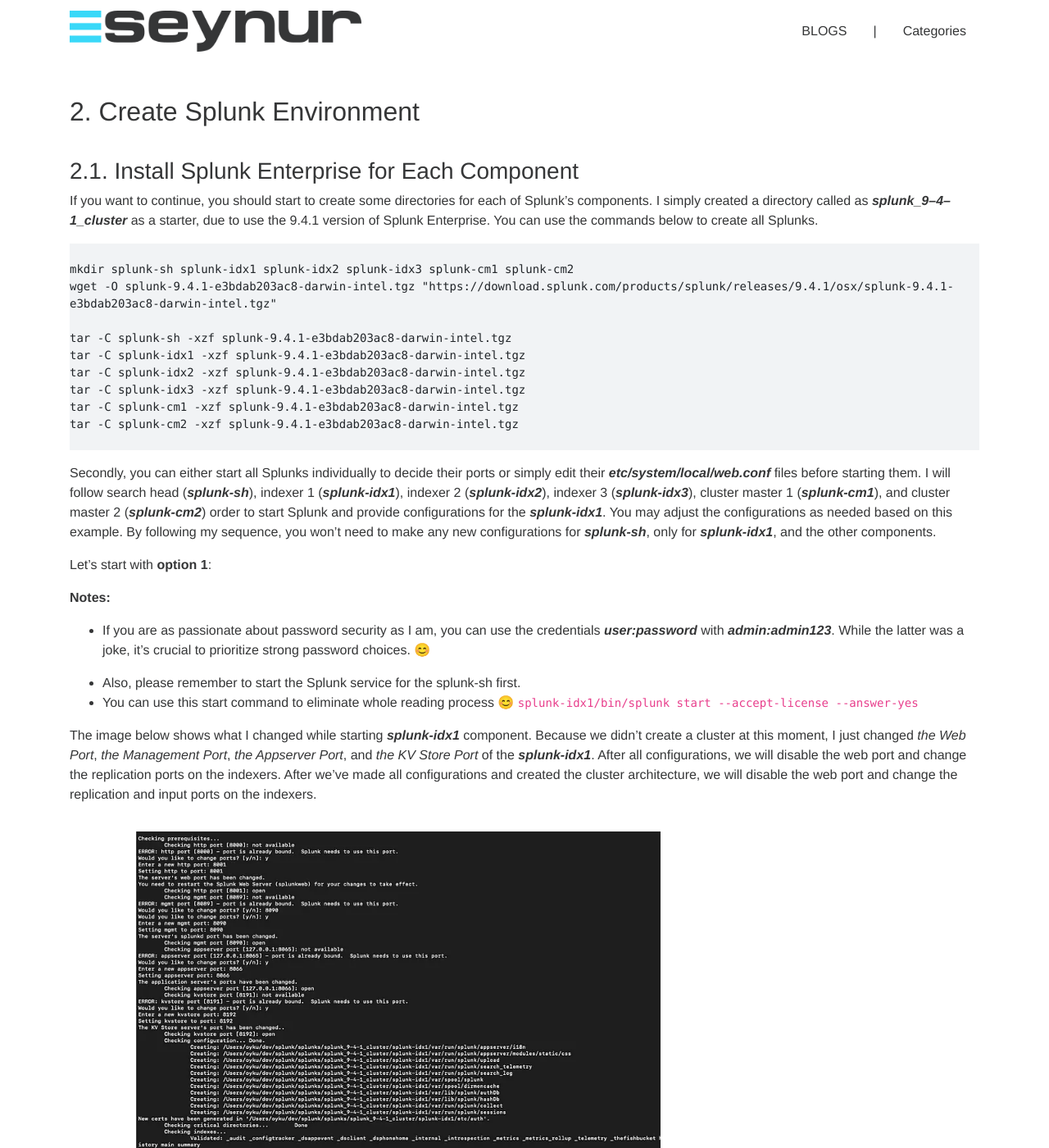
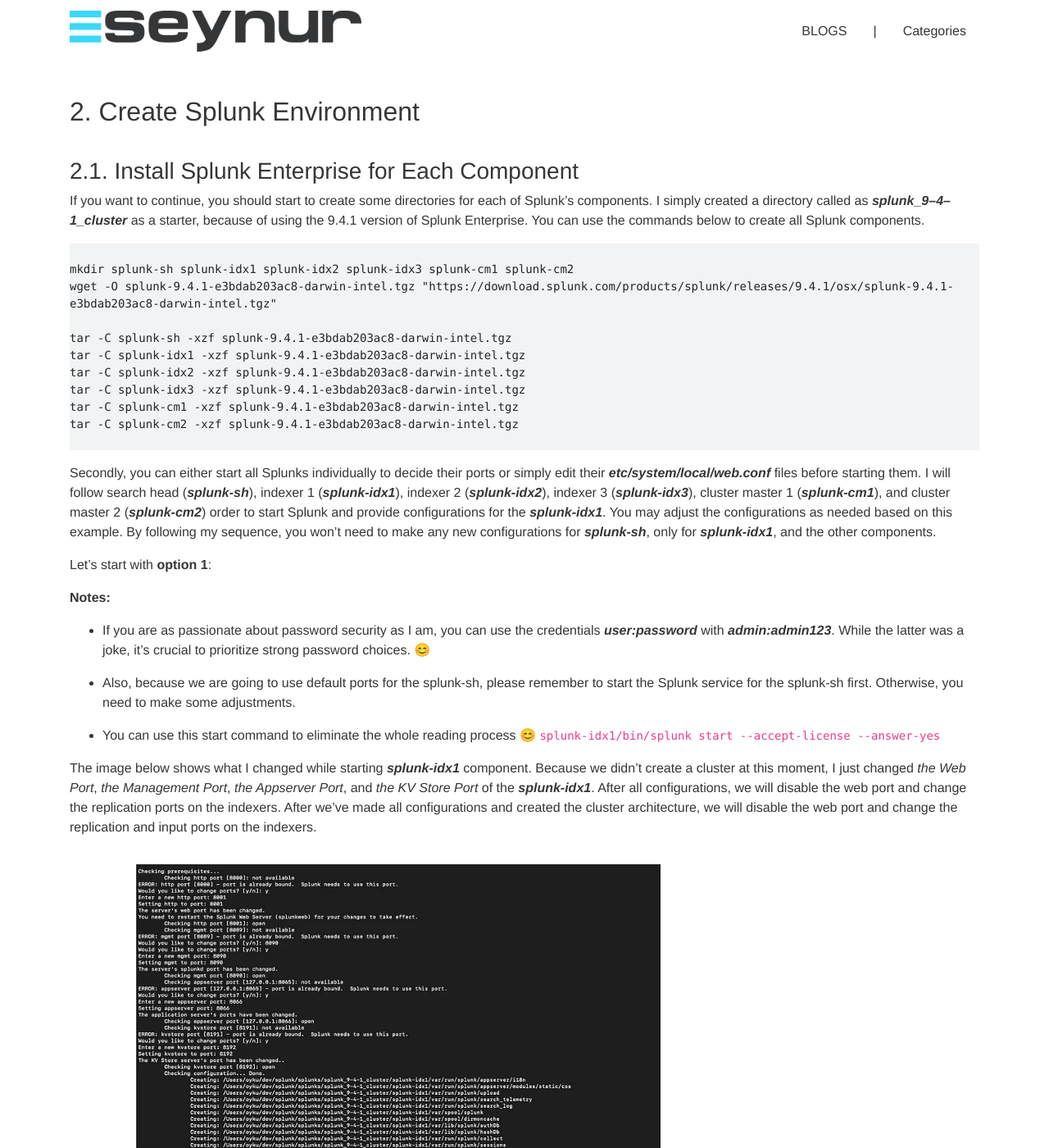
Before and after one commit to seynur/blog, a Jekyll site: the page built from _posts/2025-04-24-local-test-of-the-cluster-manager-redundancy-in-splunk.md, in a window 1280 px wide and 1400 px high, scrolled down 1408 px. Shown: the whole window at 82% size. Built offline with Jekyll 4.4.1, drawn with Linux system fonts in a browser that asks for light colours; nearby versions of some CDN libraries; some of the changed text lies outside the part shown.

Commit message:
update for blog part 2

````diff
--- a/_posts/2025-04-24-local-test-of-the-cluster-manager-redundancy-in-splunk.md
+++ b/_posts/2025-04-24-local-test-of-the-cluster-manager-redundancy-in-splunk.md
@@ -1,6 +1,6 @@
 ---
 layout: default
-title: "Splunk Cluster Manager Redundancy -  Part 2: Implementation "
+title: "Splunk Cluster Manager Redundancy -  Part 2: Implementation"
 summary: "In this blog, we're going with the manual + DNS-based approach for its simplicity and full control over the switch process. However, since we're running everything on the same physical server (for testing and educational purposes), we're not using distinct hostnames or external DNS. Instead, we'll configure everything using local IPs."
 author: Öykü Can Şimşir
 image: /assets/img/blog/2025-04-24-ha-mode.webp
@@ -43,7 +43,7 @@
 ## 2. Create Splunk Environment
 ### 2.1. Install Splunk Enterprise for Each Component
 
-If you want to continue, you should start to create some directories for each of Splunk's components. I simply created a directory called as ***splunk_9–4–1_cluster*** as a starter, due to use the 9.4.1 version of Splunk Enterprise. You can use the commands below to create all Splunks.
+If you want to continue, you should start to create some directories for each of Splunk's components. I simply created a directory called as ***splunk_9–4–1_cluster*** as a starter, because of using the 9.4.1 version of Splunk Enterprise. You can use the commands below to create all Splunk components.
 
 ```
 
@@ -66,8 +66,9 @@
 **Notes:**
 * If you are as passionate about password security as I am, you can use the credentials ***user:password*** with ***admin:admin123***. While the latter was a joke, it’s crucial to prioritize strong password choices. 😊
 
-* Also, please remember to start the Splunk service for the splunk-sh first.
-* You can use this start command to eliminate whole reading process 😊 ```splunk-idx1/bin/splunk start --accept-license --answer-yes```
+* Also, because we are going to use default ports for the splunk-sh, please remember to start the Splunk service for the splunk-sh first. Otherwise, you need to make some adjustments.
+
+* You can use this start command to eliminate the whole reading process 😊 ```splunk-idx1/bin/splunk start --accept-license --answer-yes```
 
 The image below shows what I changed while starting ***splunk-idx1*** component. Because we didn't create a cluster at this moment, I just changed *the Web Port*, *the Management Port*, *the Appserver Port*, and *the KV Store Port* of the ***splunk-idx1***. After all configurations, we will disable the web port and change the replication ports on the indexers. After we've made all configurations and created the cluster architecture, we will disable the web port and change the replication and input ports on the indexers.
 
@@ -78,7 +79,7 @@
 
 
 **Option 2**:
-Create a ***server.conf***, ***web.conf***, and ***user-seed.conf*** under the ***etc/system/local*** directories for each main directory of the Splunk components. Also, I will give you the example configs for ***splunk-idx1***.
+Create a ***server.conf***, ***web.conf***, and ***user-seed.conf*** under the ***etc/system/local*** directories for each main directory of the Splunk components. Also, I will give you the example configs for the ***splunk-idx1***.
 
 ```
 # user-seed.conf
@@ -112,7 +113,7 @@
 
 
 ### 2.2. Configure Environments as Their Roles
-We will continue to create our cluster in this section, starting with ***splunk-cm1***. Please, just follow my lead and be patient, because this path is a little bit thorny. Also, don't forget to restart after configuring each component, and add your Enterprise license to CM1 at the end of the configuration. 😊
+We will continue to create our cluster in this section, starting with the  ***splunk-cm1***. Please, just follow my lead and be patient, because this path is a little bit thorny. Also, don't forget to restart after configuring each component, and add your Enterprise license to CM1 at the end of the configuration. 😊
 
 Lastly, we are creating a cluster as [*Splunk recommends*](https://docs.splunk.com/Documentation/Splunk/9.4.1/Indexer/Clusterconfigurationoverview) and the architecture below, using the appropriate apps with correct naming conventions. 😊
 
@@ -766,14 +767,16 @@
 
 ---
 
+
 ## 3. Wrapping Up
+
 With everything configured step by step, we've successfully set up a fully functional **Splunk multisite indexer cluster (M2) with cluster manager redundancy** - all running on a single server. This architecture, though compact, reflects how redundancy and failover logic work in production environments. Once your configuration is complete, you'll be able to monitor your cluster's **redundancy state** visually, just like in the image below. Active and standby components can be seen clearly. 😊
 
 | ![screenshot](/assets/img/blog/2025-04-24-monitor-active-standby-cms.webp) |
 |:--:|
 | *Figure 6* Monitoring activity of the Cluster Managers. |
 
-Because we configured it as manual method, you can **manually switch** activeness between cluster managers whenever needed by running:
+Because we configured it as manual method, you can **manually switch activeness** between cluster managers whenever needed by running:
 
 ```
 
@@ -805,8 +808,9 @@
 ## References:
 
 - [[1]](https://docs.splunk.com/Documentation/Splunk/9.4.1/Indexer/CMredundancy#Use_a_load_balancer_to_support_cluster_manager_redundancy) Splunk. (2022). *Implement cluster manager redundancy* *https://docs.splunk.com/Documentation/Splunk/9.4.1/Indexer/CMredundancy#Use_a_load_balancer_to_support_cluster_manager_redundancy*
-- [[2]](cluster-manager-redundancy-in-splunk.html) Şimşir Can, Ö. (2025). *Cluster Manager Redundancy in Splunk: What It Is, Why It Matters*
+- [[2]](cluster-manager-redundancy-in-splunk.html) Şimşir Can, Ö. (2025). *Cluster Manager Redundancy in Splunk: What It Is, Why It Matters*.
 - [[3]](https://www.splunk.com/en_us/pdfs/white-paper/splunk-validated-architectures.pdf) Splunk. (2021). *Splunk Validated Architectures* *https://www.splunk.com/en_us/pdfs/white-paper/splunk-validated-architectures.pdf*
 - [[4]](https://docs.splunk.com/Documentation/Splunk/9.4.0/Capacity/ComponentsofaSplunkEnterprisedeployment) Splunk. (2018). *Components of a Splunk Enterprise deployment* *http://docs.splunk.com/Documentation/Splunk/9.4.0/Capacity/ComponentsofaSplunkEnterprisedeployment*
 - [[5]](https://docs.splunk.com/Documentation/Splunk/latest/DMC/Configureindistributedmode) Splunk. (2025). *Configure the Monitoring Console in distributed moden* *https://docs.splunk.com/Documentation/Splunk/latest/DMC/Configureindistributedmode*
+
 ---
````
Also changed, not shown: other parts of _posts/2025-04-24-local-test-of-the-cluster-manager-redundancy-in-splunk.md (+2 -2 lines), _posts/2025-04-24-cluster-manager-redundancy-in-splunk.md (+6 -5 lines), _posts/2025-04-24-changing-cm-activeness.webp (deleted).
